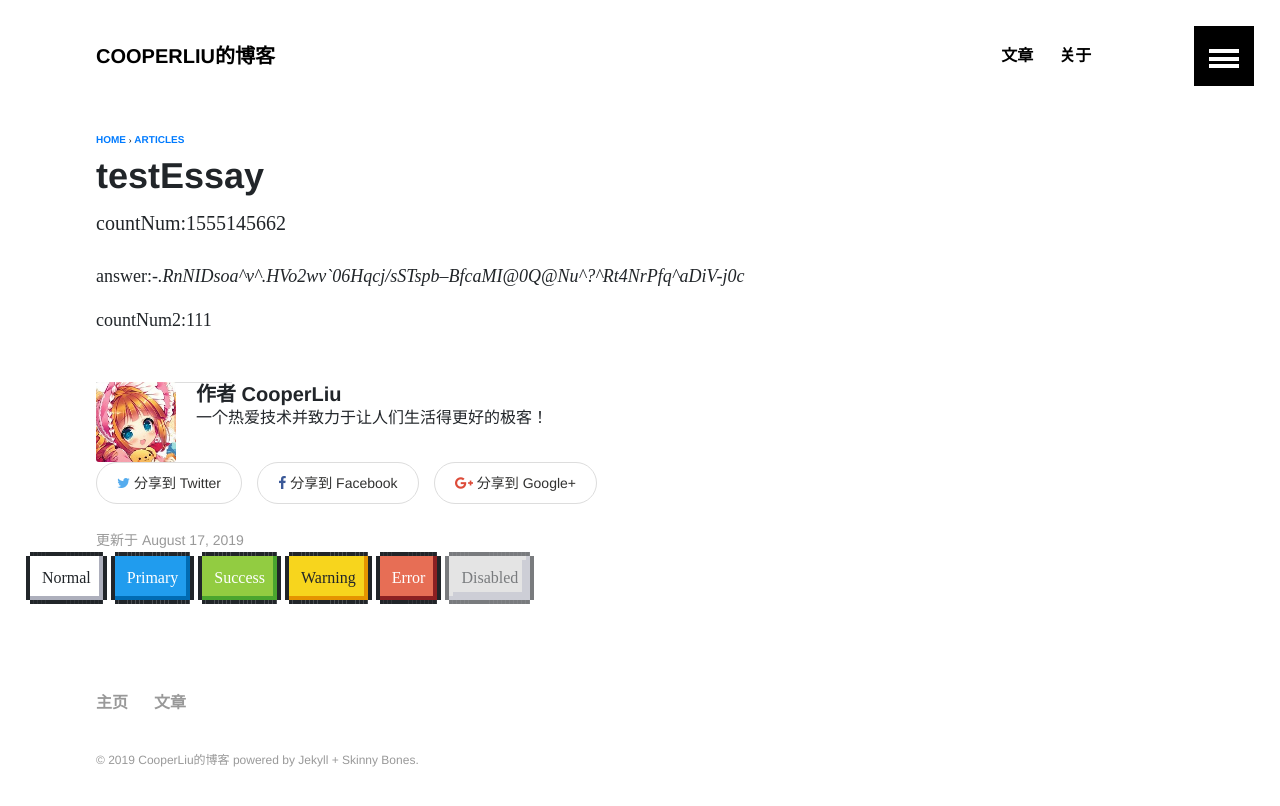
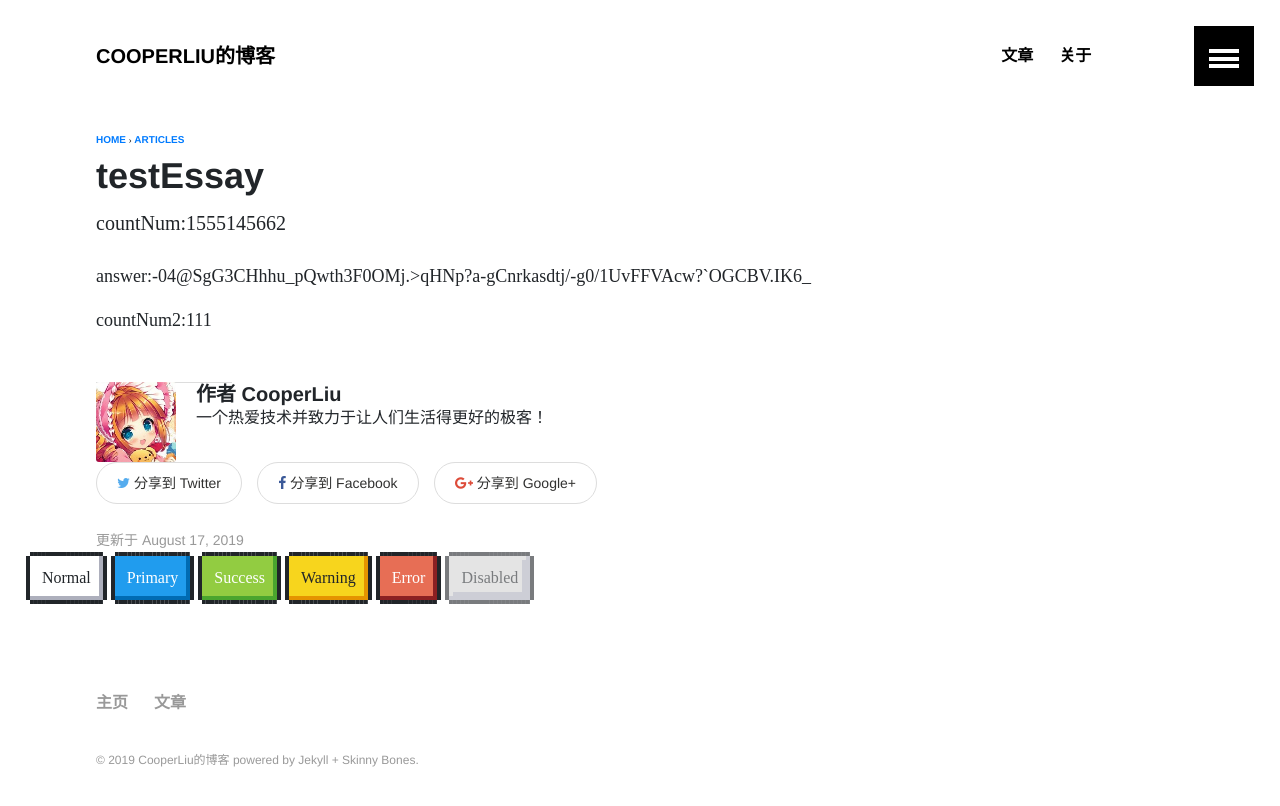
Before and after one commit to LLMIKU/LLMIKU.github.io, a Jekyll site: the page built from _posts/articles/2019-08-17-testEssay.md, in a window 1280 px wide. Shown: the top 806 px of the page. Built offline with Jekyll 4.4.1, drawn with Linux system fonts in a browser that asks for light colours; some web fonts are replaced.

Commit message:
:guitar: 修改文章

```diff
--- a/_posts/articles/2019-08-17-testEssay.md
+++ b/_posts/articles/2019-08-17-testEssay.md
@@ -12,6 +12,6 @@ image:
 
 countNum:1555145662
 
-answer:-_.RnNIDsoa^v^.HVo2wv`06Hqcj/sSTspb--BfcaMI@0Q@Nu^?^Rt4NrPfq^aDiV-j0c_
+answer:-04@SgG3CHhhu_pQwth3F0OMj.>qHNp?a-gCnrkasdtj/-g0/1UvFFVAcw?`OGCBV.IK6_
 
 countNum2:111
```
